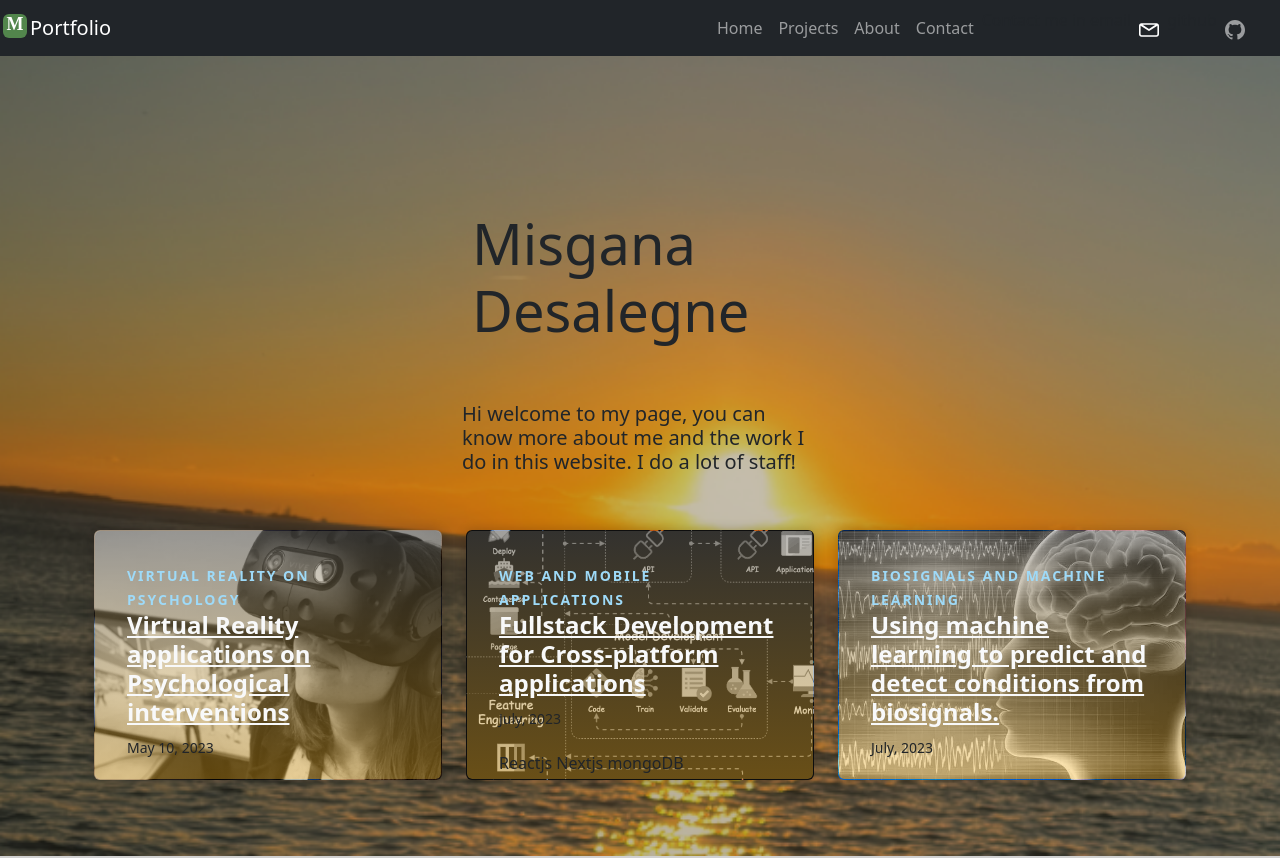
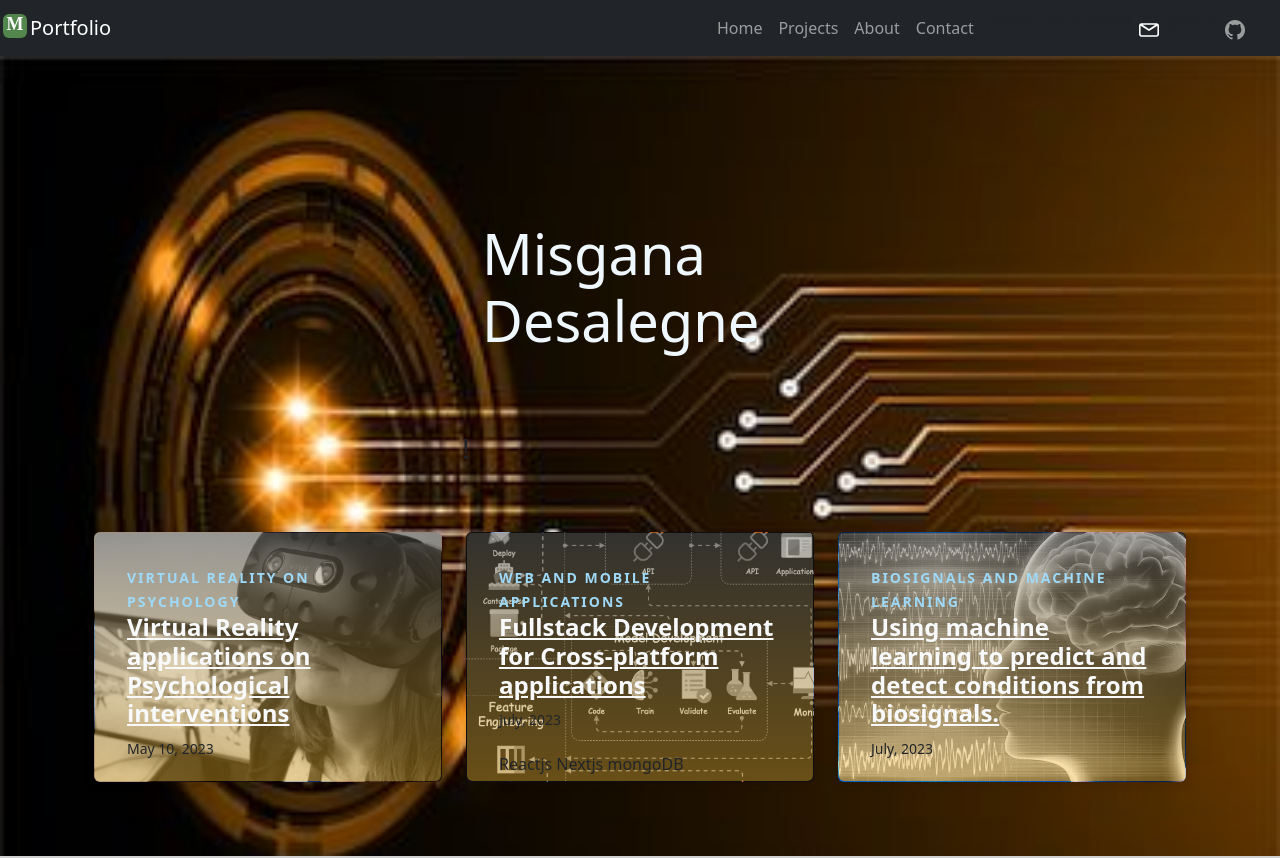
Before and after one commit to misgana-desalegne/portfolio, a React (Vite) app: page / in a window 1280 px wide. Shown: the top 858 px of the page. Built offline with nearby package versions, Linux system fonts and the light colour scheme.

Commit message:
Changing bg

```diff
--- a/src/App.jsx
+++ b/src/App.jsx
@@ -1,6 +1,6 @@
 import { useState } from "react";
 import About from "./components/About";
-import backgroundImage from "./assets/hompage.png";
+import backgroundImage from "./assets/homepage.jpg";
 import Home from "./components/Home";
 import NavigationBar from "./components/NavigationBar";
 import Projects from "./components/Projects";
--- a/src/components/Home.jsx
+++ b/src/components/Home.jsx
@@ -14,15 +14,14 @@ function Home(props) {
             <div className="col"></div>
             <div className="col">
               <div className="title-bar">
-                <h1 className="display-4 font-weight-bolder">
+                <h1 className=" title-bar display-4 font-weight-bolder">
                   Misgana Desalegne
                 </h1>
               </div>{" "}
               <div className="row intro py-5 jc-center">
-                <h5 className="font-weight-bolder tp-20">
-                  Hi welcome to my page, you can know more about me and the work
-                  I do in this website. I do a lot of staff!{"  "}
-                </h5>
+                <h3 className="font-weight-bolder tp-25 title-bar">
+                  !{"  "}
+                </h3>
               </div>
             </div>
             <div className="col"></div>
--- a/src/style/NavigationBar.css
+++ b/src/style/NavigationBar.css
@@ -21,12 +21,12 @@
 
   .nav-link {
     cursor: pointer;
-    border: none;
+    border: #2da81f;
     background: rgb(82, 61, 23);
     outline:#a1c247;
     font-weight: normal;
-    color: #c11919; /* Change this to your desired text color */
-    transition: font-weight 0.3s, transform 0.3s; /* Add transitions for font-size and transform */
+    color: #1e257a;
+    transition: font-weight 0.3s, transform 0.3s;
     position: relative;
   }
 
@@ -37,16 +37,16 @@
     left: 0;
     width: 0;
     height: 2px;
-    background-color: #2da81f; /* Change this to your desired underline color */
-    transition: width 0.3s; /* Add transition for the width property */
+    background-color: #2da81f;
+    transition: width 0.3s;
   }
 
   .nav-link:hover {
     text-decoration:none;
     font-weight: bold;
-    transition: 0.2s;/* Enlarge the size by 10% on hover */
+    transition: 0.2s;
   }
 
   .nav-link:hover::after {
-    width: 100%; /* Slide the underline to full width on hover */
+    width: 100%;
   }
--- a/src/style/TitleBar.css
+++ b/src/style/TitleBar.css
@@ -3,11 +3,15 @@
   align-items: center;
   position: relative;
   padding: 10px;
+  border-radius: 10;
+  border-width: 5;
+  border-color: aquamarine;
 }
 
 .title-bar h1 {
   margin: 0;
   position: relative;
+  color:aliceblue;
 }
 
 .title-bar h1::after {
@@ -17,8 +21,8 @@
   left: 0;
   width: 0;
   height: 2px;
-  background-color: #007bff; /* Replace with your desired color */
-  transition: width 0.3s; /* Adjust the speed of the sliding effect */
+  background-color: #92f017;
+  transition: width 0.3s;
 }
 
 .title-bar h1:hover::after {
```
Also changed, not shown: src/assets/homepage.jpg (added), src/assets/hompage.png (deleted).
